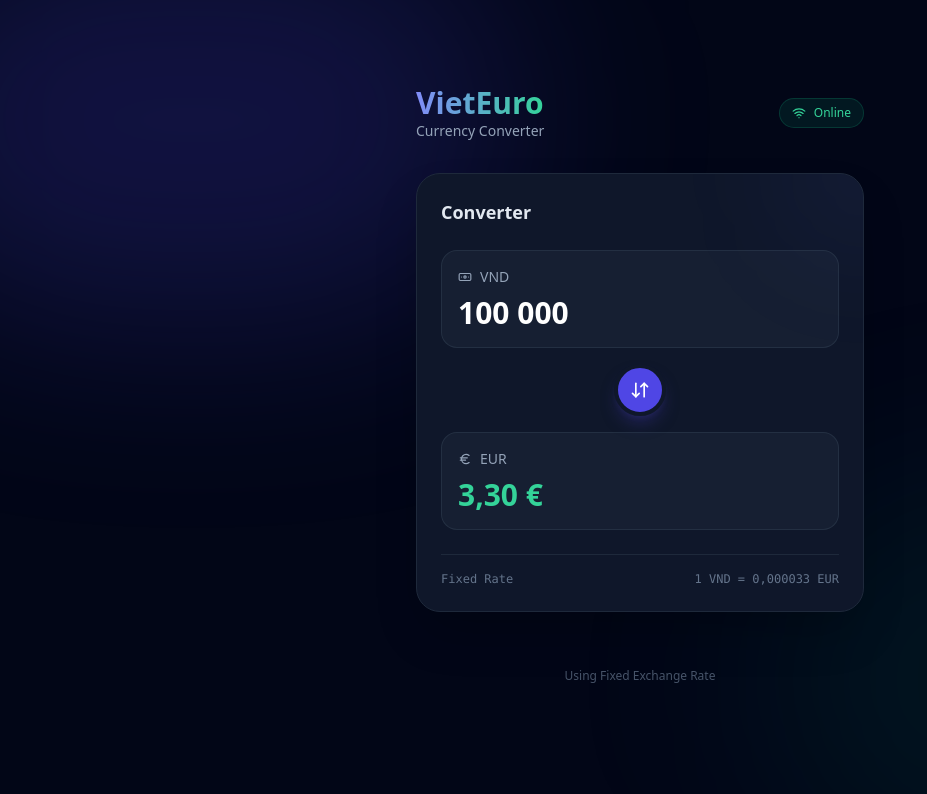
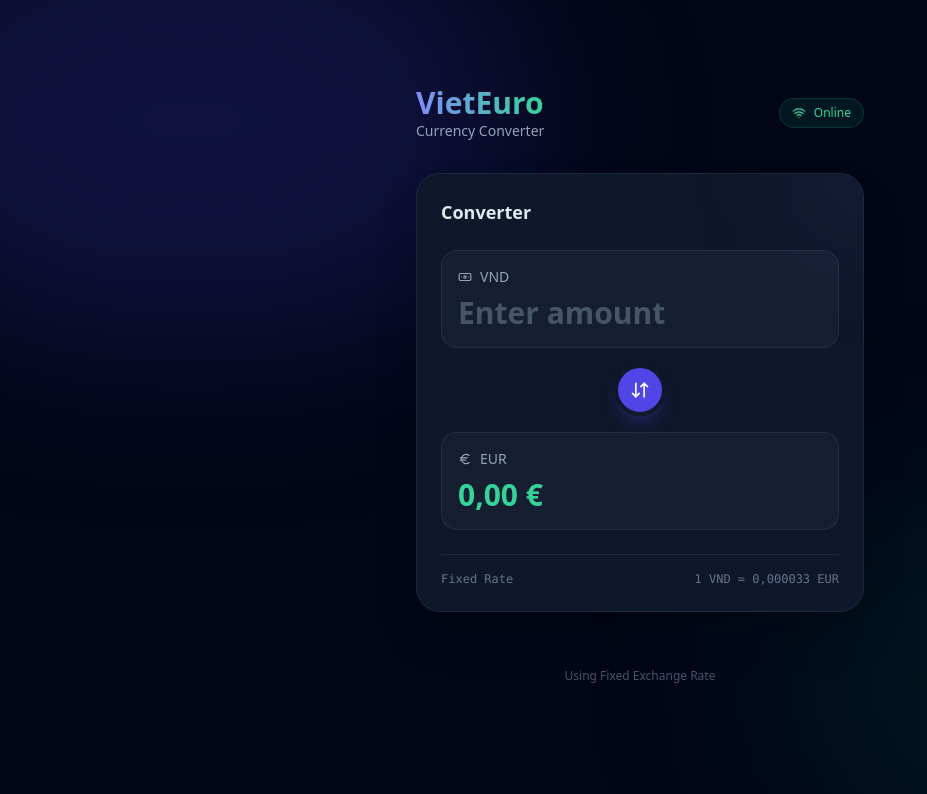
Before and after one commit to atomgenie/vnd-converter, a React (Vite) app: page / in a window 1280 px wide. Shown: the top 794 px of the page, without its empty margins (0-927 px from the left). Built offline with nearby package versions, Linux system fonts and the light colour scheme.

Commit message:
Use placeholder instead of default value in amount input

```diff
--- a/components/Converter.tsx
+++ b/components/Converter.tsx
@@ -10,7 +10,7 @@ interface ConverterProps {
 }
 
 export const Converter: React.FC<ConverterProps> = ({ rateData }) => {
-  const [amount, setAmount] = useState<string>('100000');
+  const [amount, setAmount] = useState<string>('');
   const [direction, setDirection] = useState<'EUR_TO_VND' | 'VND_TO_EUR'>('VND_TO_EUR');
   const [result, setResult] = useState<number>(0);
   const inputRef = useRef<HTMLInputElement>(null);
@@ -120,7 +120,7 @@ export const Converter: React.FC<ConverterProps> = ({ rateData }) => {
             inputMode="decimal"
             value={formatDisplayValue(amount)}
             onChange={handleAmountChange}
-            placeholder="0"
+            placeholder="Enter amount"
             className="w-full bg-transparent text-3xl font-bold text-white outline-none placeholder-slate-600"
           />
         </div>
```
